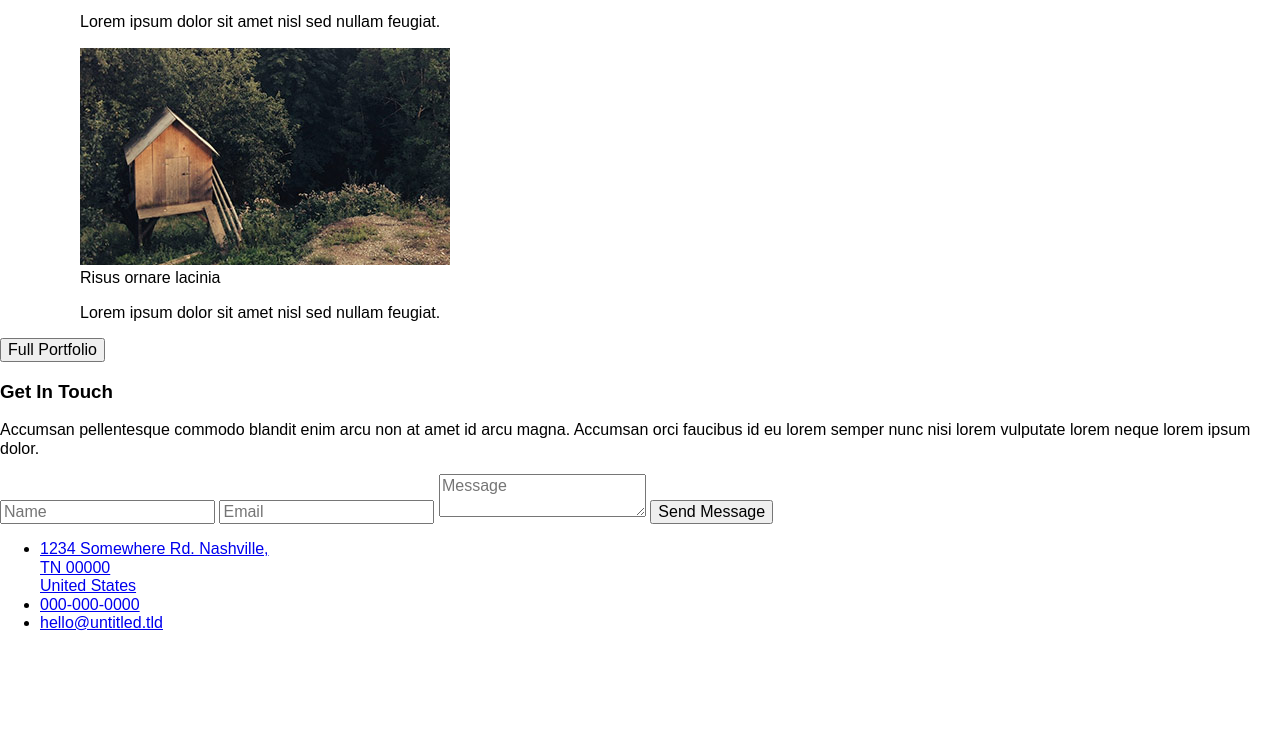
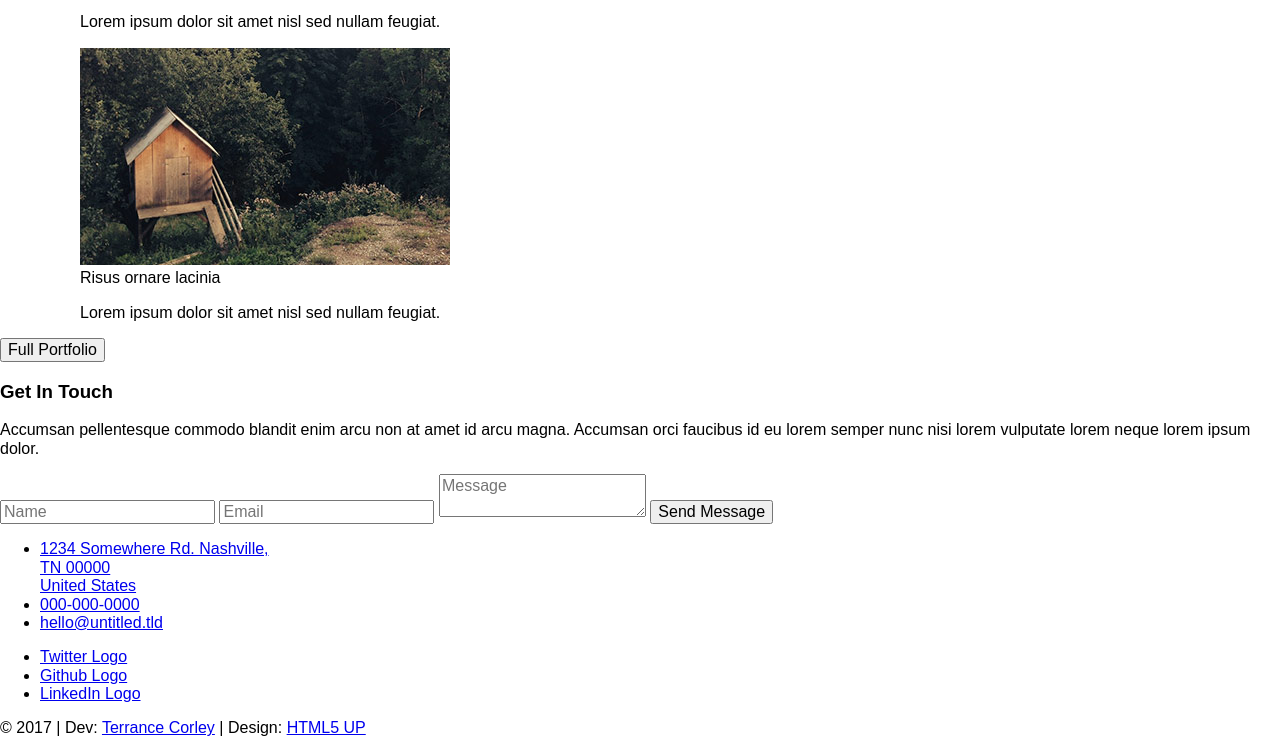
Before and after one commit to terrancecorley/photo_port, a plain HTML site: page index.html in a window 1280 px wide. Shown: the part 1772-2526 px from the top of the page. Before the commit the page ends 2420 px from the top, so only its background shows below. Drawn offline with Linux system fonts and the light colour scheme.

Commit message:
Created main footer html content.

```diff
--- a/index.html
+++ b/index.html
@@ -94,6 +94,14 @@
 
     <footer class="main-footer">
 
+      <ul class="social-icons">
+        <li><a class="twitter" href="https://twitter.com/terrance_corley" target="_blank">Twitter Logo</a></li>
+        <li><a class="github" href="https://github.com/terrancecorley" target="_blank">Github Logo</a></li>
+        <li><a class="linkedin" href="https://linkedin.com/in/terrancecorley" target="_blank">LinkedIn Logo</a></li>
+      </ul>
+
+      <p>&copy; 2017 | Dev: <a href="https://github.io/terrancecorley">Terrance Corley</a> | Design: <a href="https://html5up.net">HTML5 UP</a></p>
+
     </footer>
 
   </body>
```
